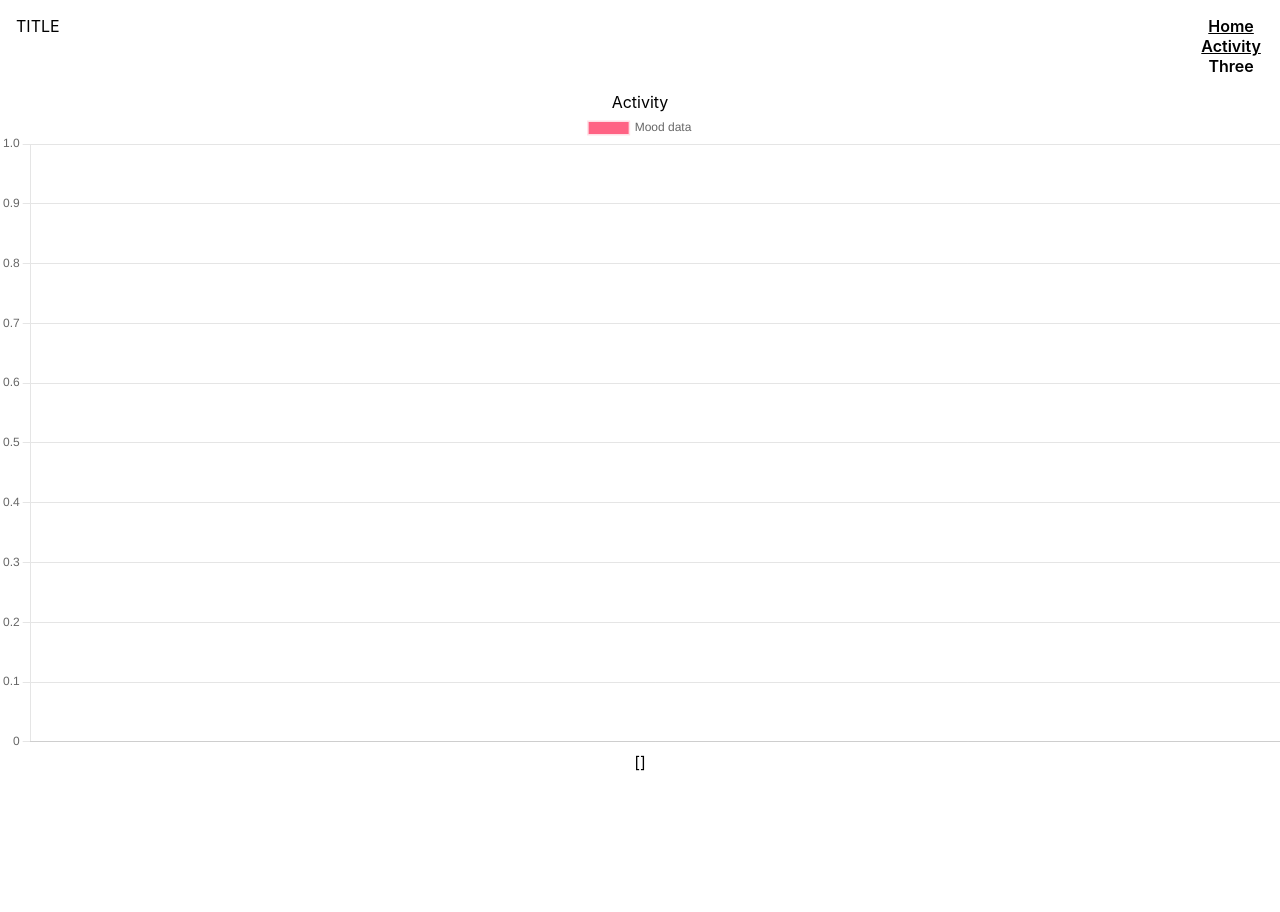
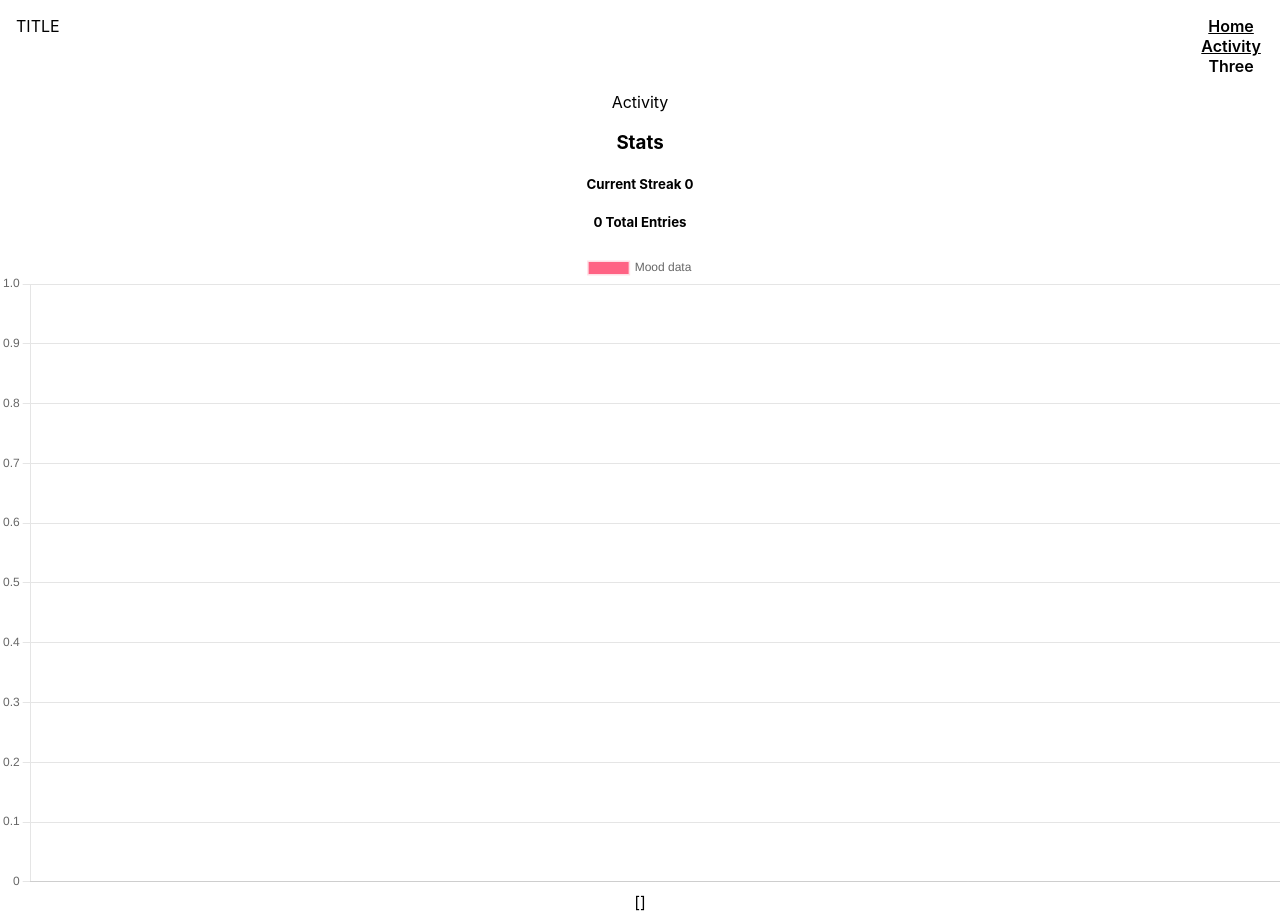
Before and after one commit to azeemmajid/hackon-entry, a React (Create React App) app: page /activity in a window 1280 px wide. Before the commit the page ends 800 px from the top, so only its background shows below. Built offline with nearby package versions, Linux system fonts and the light colour scheme.

Commit message:
added suggested activities page + finds trends

```diff
--- a/src/App.js
+++ b/src/App.js
@@ -1,7 +1,7 @@
 // import { useState } from 'react';
 import { BrowserRouter as Router, Switch, Route } from 'react-router-dom';
 import { Header } from './components';
-import { FeelingInput, Activity } from './pages';
+import { FeelingInput, Activity, SuggestedActivities } from './pages';
 import './App.css';
 
 export default function App() {
@@ -17,6 +17,9 @@ export default function App() {
                     <Route path="/activity">
                         <Activity />
                     </Route>
+                    <Route path="/suggestedActivities">
+                        <SuggestedActivities />
+                    </Route>
                 </Switch>
                 {/* Journal - add activiites and write what you did */}
             </div>
--- a/src/pages/Activity.js
+++ b/src/pages/Activity.js
@@ -12,10 +12,28 @@ const sortByMonth = (logEntry) => {
     return byMonth;
 };
 
+const findStreak = (logs) => {
+    let count = 0;
+    for(const [i, v] of logs.entries()) {
+        if(i === 0) {
+            count++;
+            continue;
+        }
+
+        if(v - logs[i-1] <= 86400000) {
+            count++;
+        } else {
+            break;
+        }
+    }
+    return count;
+};
+
 function Activity({ logs }) {
     // const { log, setLog } = logState;
-    const sorted = logs.map(sortByMonth);
+    // const sorted = logs.map(sortByMonth);
     const levels = logs.map((l) => colorMap[l.state.replace(/\s/g, '')].level);
+    const streak = findStreak(logs);
     const activityDisplay = [];
     logs.forEach((logEntry) => {
         activityDisplay.push(
@@ -25,6 +43,11 @@ function Activity({ logs }) {
     return (
         <div>
             <div>Activity</div>
+            <div>
+                <h3>Stats</h3>
+                <h5>Current Streak {streak}</h5>
+                <h5>{logs.length} Total Entries</h5>
+            </div>
             <Graph entries={levels} />
             <div>{JSON.stringify(logs)}</div>
         </div>
--- a/src/pages/FeelingInput.js
+++ b/src/pages/FeelingInput.js
@@ -2,6 +2,7 @@ import React, { useEffect, useState } from 'react';
 import Modal from 'react-modal';
 import { FeelingSelector, Journal } from '../components';
 import { connect } from 'react-redux';
+import { useHistory } from 'react-router-dom';
 import { addLog, resetLog } from '../actions';
 import { createId } from '../lib';
 
@@ -9,6 +10,7 @@ function FeelingInput({ dispatch }) {
     const [error, setError] = useState({});
     const [modalOpen, setModal] = useState(false);
     const [feeling, setFeeling] = useState({});
+    const history = useHistory();
     // const { feeling, setFeeling } = feelingState;
 
     const toggleErrorModal = () => {
@@ -29,6 +31,7 @@ function FeelingInput({ dispatch }) {
             ...feeling,
             id: createId(),
         }));
+        history.push('/suggestedActivities');
     };
 
     const reset = () => {dispatch(resetLog())};
--- /dev/null
+++ b/src/pages/SuggestedActivities.js
@@ -0,0 +1,73 @@
+import { connect } from 'react-redux';
+import { colorMap } from '../lib';
+
+const sortLogs = (logs) => {
+	// only focused on the first few so we'll skip any older than a few weeks
+	const now = Date.now();
+	const d = now-14*86400;
+	const datapoints = [];
+	// the array will have newest data last so it makes it quicker
+	for(const l of logs.reverse()) {
+		if(l.timestamp >= d) {
+			const trimmed = l.state.replace(/\s/g, '');
+			// inserts data in [x,y] pairs (shrinks x value so we don't have to worry about big numbers)
+			datapoints.push([l.timestamp-d, colorMap[trimmed].level]);
+		} else {
+			// since the data is sorted newest first now, we can assume all following data is old and stop
+			break;
+		}
+	}
+
+	return datapoints;
+};
+
+const calculateTrend = (logs) => {
+	// basically just keeps the data relevant to the last few weeks
+	const datapoints = sortLogs(logs);
+
+	// checks if there is enough data to make good assumption
+	if(datapoints.length > 5) return null;
+
+	// otherwise find linear regression
+	let count = 0;
+	let sumX = 0;
+	let sumX2 = 0;
+	let sumXY = 0;
+	let sumY = 0;
+
+	for(const [i, v] of datapoints) {
+		count++;
+		sumX += i;
+		sumX2 += i*i;
+		sumXY += i*v;
+		sumY += v;
+	}
+
+	const numerator = (count * sumXY) - (sumX * sumY);
+	const denomenator = (count * sumX2) - (sumX*sumX);
+
+	return numerator / denomenator;
+}
+
+const SuggestedActivities = ({ logs }) => {
+	// can assume that last will always be the most recent
+	const latestLog = logs[logs.length - 1];
+	const trimmed = latestLog.state.replace(/\s/g, '');
+	const { level } = colorMap[trimmed];
+
+	const trend = calculateTrend(logs);
+
+	return <div>
+	{level <= 2 && <>
+		<h1>You seem a little down here are some ideas to make you feel better?</h1>
+
+	</>}
+	{trend <= -2 && <>
+		<h3>We noticed you have been feeling down lately. Has anything big changed in your life lately?</h3>
+	</>}
+	</div>
+};
+
+const mapStateToProps = state => state;
+
+export default connect(mapStateToProps)(SuggestedActivities);
--- a/src/pages/index.js
+++ b/src/pages/index.js
@@ -2,8 +2,10 @@
 // export * from './Activity';
 import FeelingInput from './FeelingInput';
 import Activity from './Activity';
+import SuggestedActivities from './SuggestedActivities';
 
 export {
 	FeelingInput,
 	Activity,
+	SuggestedActivities,
 };
```
